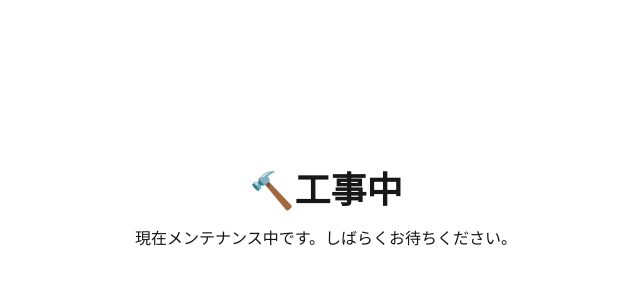
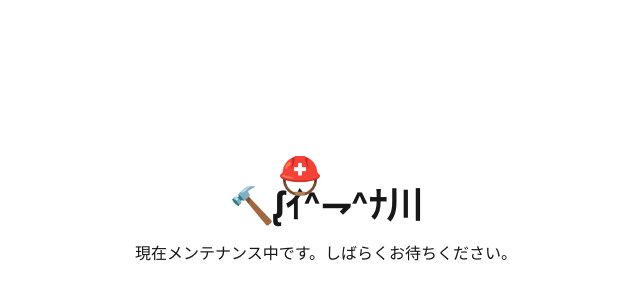
Before and after one commit to testuser0123-web/inasta, a Next.js app: page /maintenance in a window 1280 px wide. Shown: the part 190-490 px from the top of the page, without its empty margins (314-954 px from the left). Built offline with nearby package versions, Linux system fonts and the light colour scheme.

Commit message:
Update maintenance page header and styling

```diff
--- a/app/maintenance/page.tsx
+++ b/app/maintenance/page.tsx
@@ -1,7 +1,10 @@
 export default function MaintenancePage() {
   return (
     <div className="flex min-h-screen flex-col items-center justify-center bg-background text-foreground">
-      <h1 className="text-4xl font-bold">🔨工事中</h1>
+      <div className="flex flex-col items-start">
+        <span className="ml-12 text-4xl mb-[-10px] z-10">⛑️</span>
+        <h1 className="text-4xl font-bold">🔨ᶘｲ^⇁^ﾅ川</h1>
+      </div>
       <p className="mt-4 text-muted-foreground">現在メンテナンス中です。しばらくお待ちください。</p>
     </div>
   );
```
